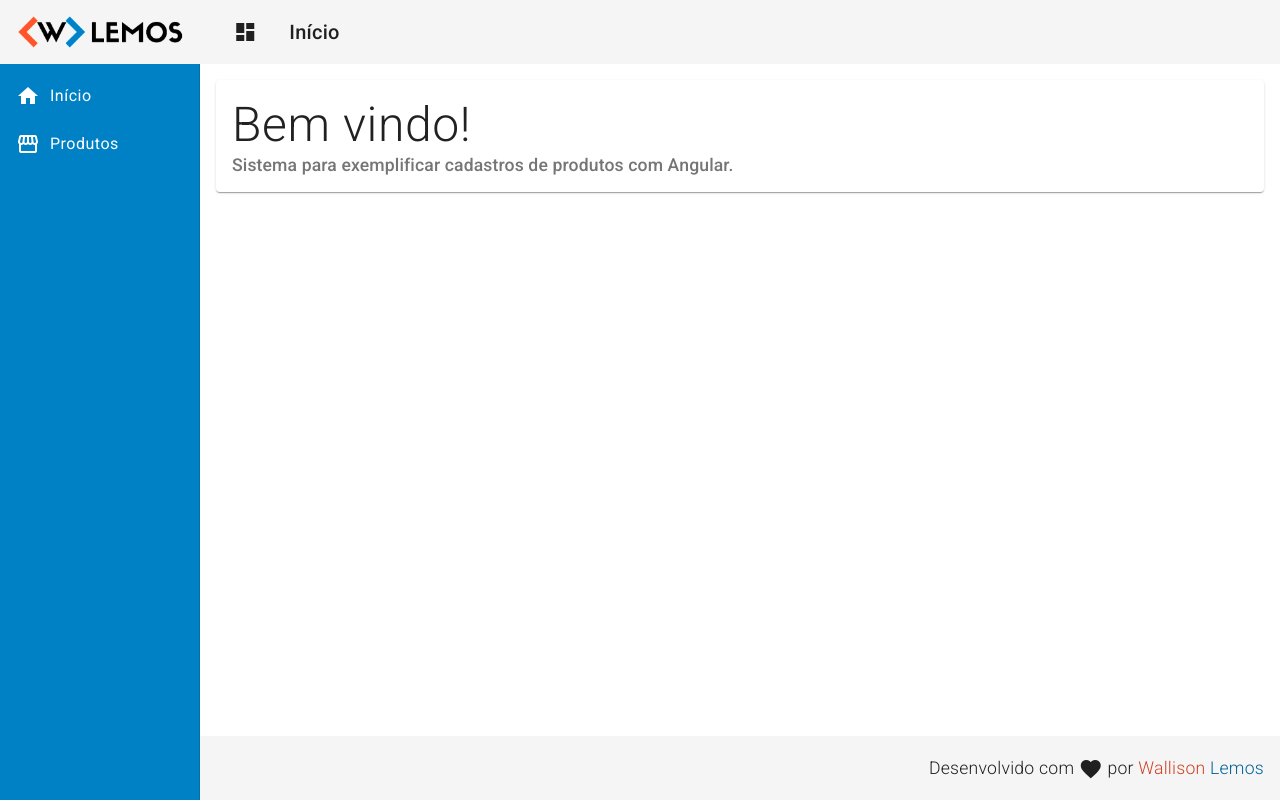
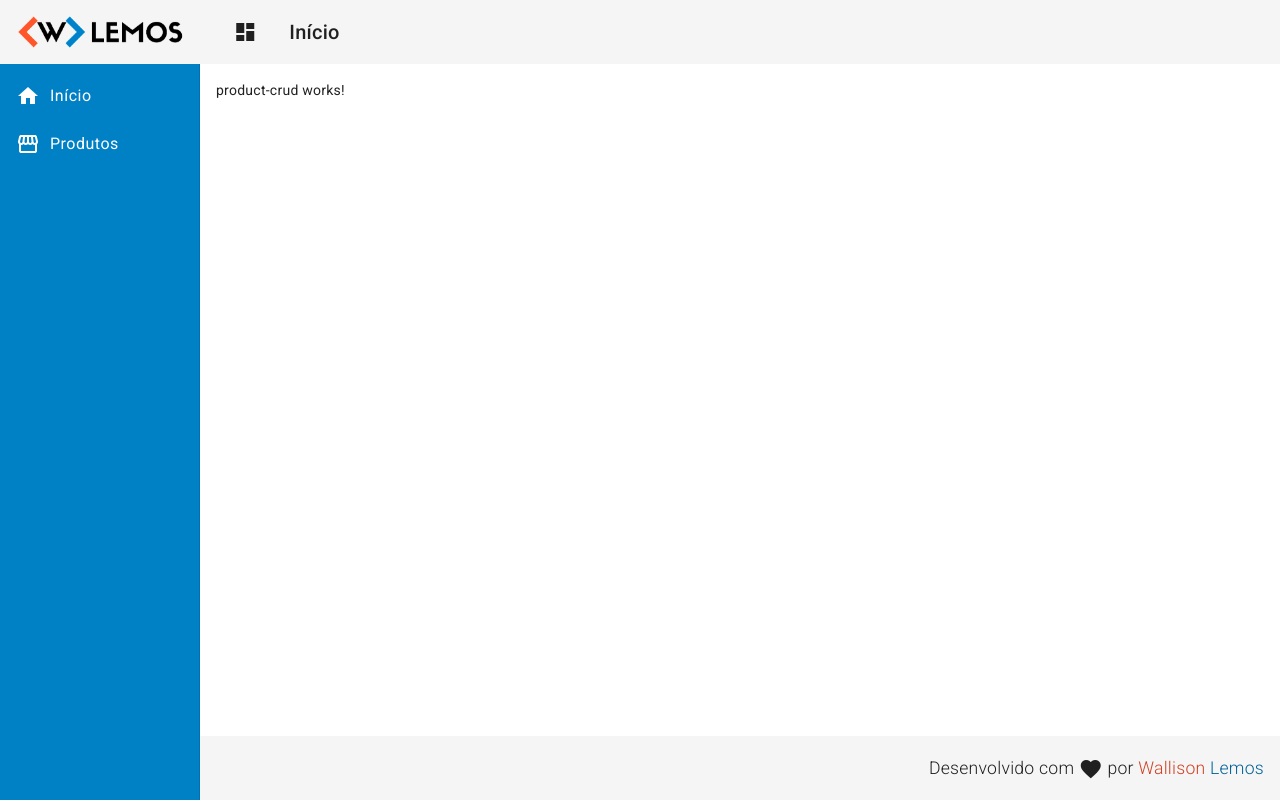
Before and after one commit to wallisonlemosdev/crud-angular, an Angular app in the folder frontend/: page /products in a window 1280 px wide. Built offline with nearby package versions, Linux system fonts and the light colour scheme.

Commit message:
Navegando entre componentes

```diff
--- a/frontend/src/app/components/template/header/header.component.html
+++ b/frontend/src/app/components/template/header/header.component.html
@@ -1,6 +1,6 @@
 <mat-toolbar class="header mat-elevation-z4">
     <span>
-        <a>
+        <a routerLink="/">
             <img class="logo" src="assets/img/logo.png" alt="logo">
         </a>
     </span>
--- a/frontend/src/app/components/template/nav/nav.component.html
+++ b/frontend/src/app/components/template/nav/nav.component.html
@@ -1,14 +1,14 @@
 <mat-sidenav-container class="container">
     <mat-sidenav class="sidenav" mode="side" opened fixedInViewport="true" fixedTopGap="64">
         <mat-nav-list class="nav-list">
-            <a mat-list-item>
+            <a mat-list-item routerLink="/">
                 <i class="material-icons v-middle">
                     home
                 </i>
                 <span>Início</span>
             </a>
 
-            <a mat-list-item>
+            <a mat-list-item routerLink="/products">
                 <i class="material-icons v-middle">
                     storefront
                 </i>
@@ -18,6 +18,6 @@
     </mat-sidenav>
 
     <mat-sidenav-content class="content">
-        <app-home></app-home>
+        <router-outlet></router-outlet>
     </mat-sidenav-content>
 </mat-sidenav-container>
--- /dev/null
+++ b/frontend/src/app/views/product-crud/product-crud.component.html
@@ -0,0 +1 @@
+<p>product-crud works!</p>
```
Also changed, not shown: frontend/src/app/app-routing.module.ts (added, +22 -0 lines), frontend/src/app/app.module.ts (+6 -2 lines), frontend/src/app/views/product-crud/product-crud.component.ts (added, +10 -0 lines), frontend/src/app/views/product-crud/product-crud.component.css (added).
